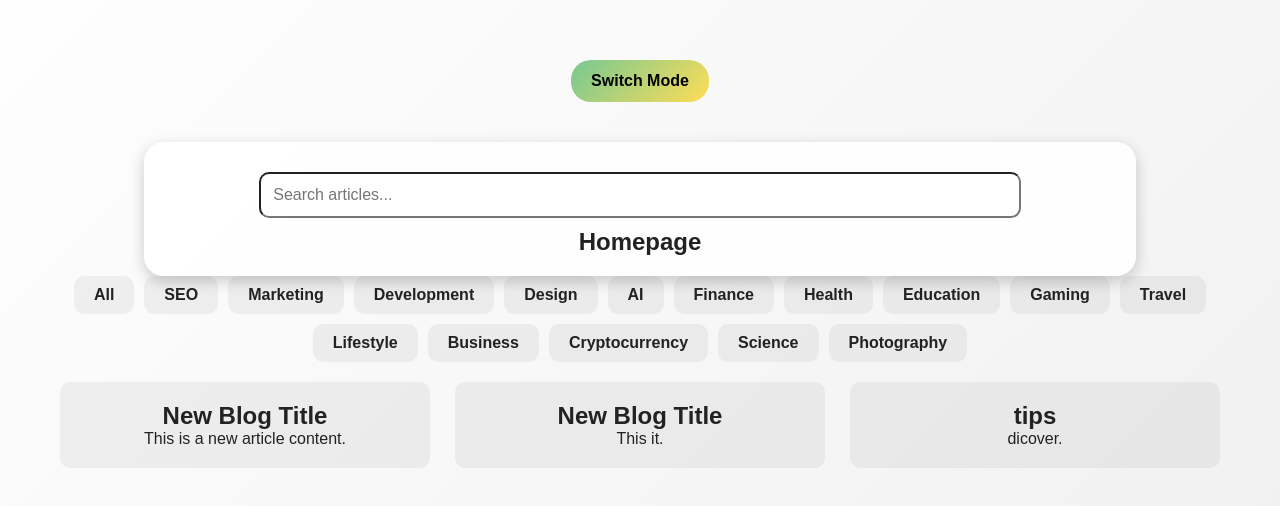
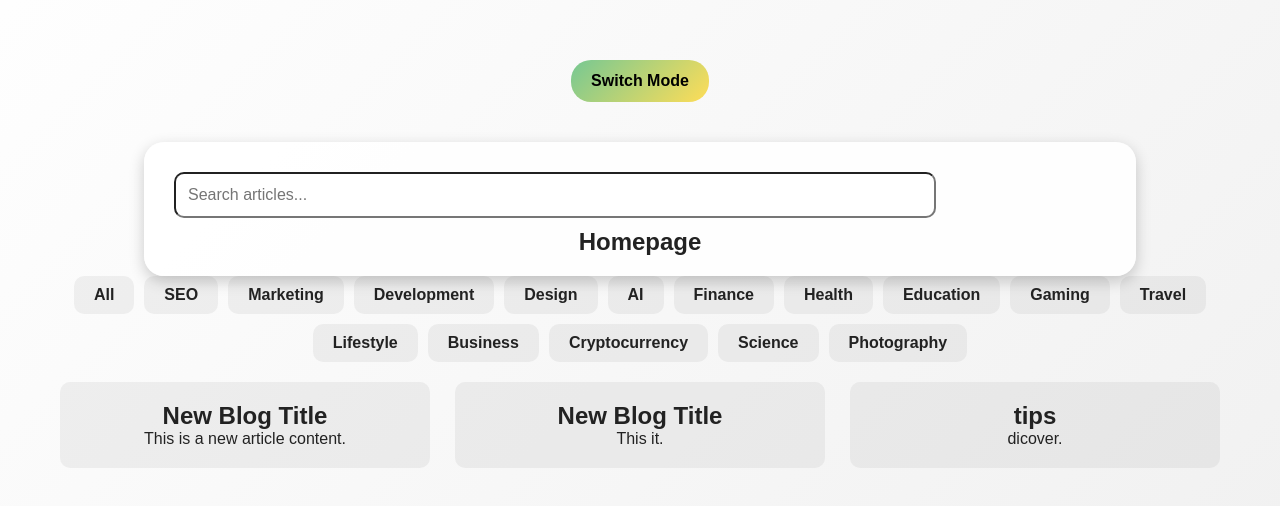
Before and after one commit to website872010/ok, a plain HTML site: page index.html in a window 1280 px wide. Shown: the part 126-632 px from the top of the page. Drawn offline with Linux system fonts and the light colour scheme.

Commit message:
Update index.html

```diff
--- a/index.html
+++ b/index.html
@@ -107,7 +107,7 @@
             border-radius: 10px;
             width: 80%;
             font-size: 16px;
-            margin: 10px auto;
+            margin: 10px ;
             display: block;
             outline: none;
         }
```
